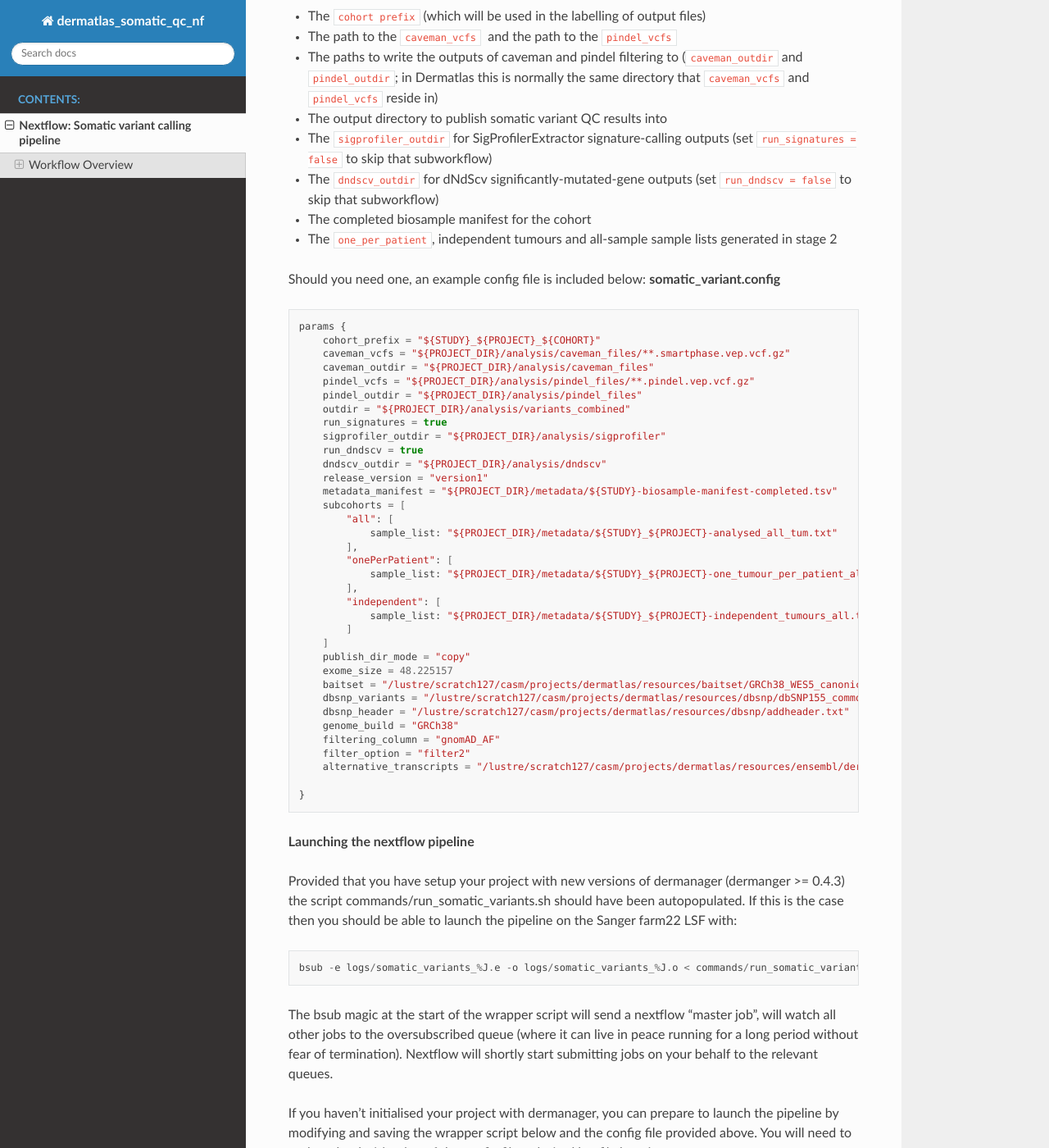
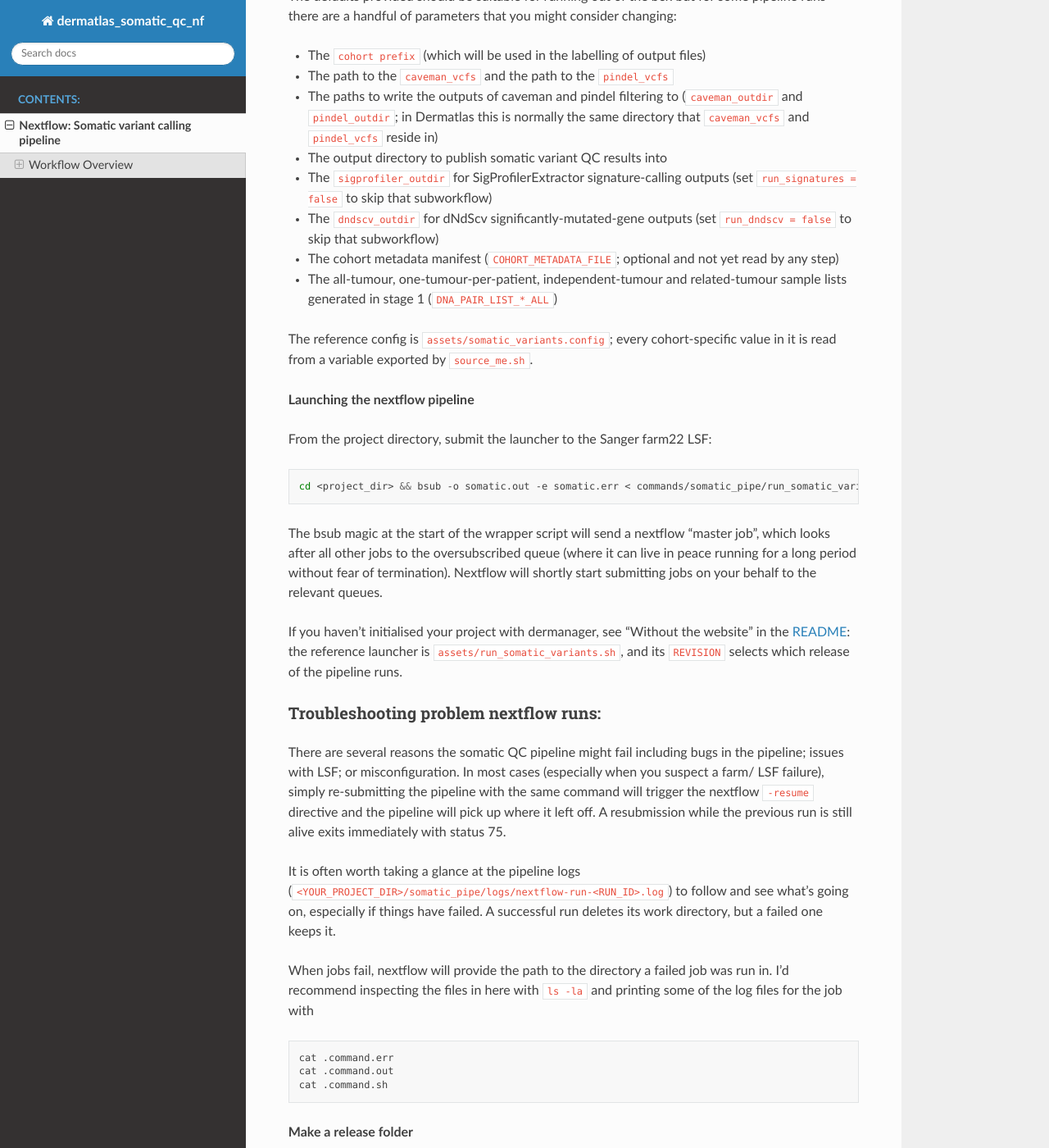
Before and after one commit to team113sanger/dermatlas_somatic_qc_nf, a Sphinx documentation site: the page built from docs/source/user_docs/somatic_qc_pipeline.md, in a window 1280 px wide and 1400 px high, scrolled down 982 px. Shown: the whole window at 82% size. Built offline with Sphinx 7.4.7 and the Read the Docs theme 3.1.0, drawn with Linux system fonts in a browser that asks for light colours; some of the changed text lies outside the part shown.

````diff
--- a/docs/source/conf.py
+++ b/docs/source/conf.py
@@ -9,7 +9,7 @@
 project = 'dermatlas_somatic_qc_nf'
 copyright = '2025, Jamie Billington'
 author = 'Kim Wong, Jamie Billington'
-release = '1.0.0'
+release = '1.2.1'
 
 # -- General configuration ---------------------------------------------------
 # https://www.sphinx-doc.org/en/master/usage/configuration.html#general-configuration
--- a/docs/source/user_docs/somatic_qc_pipeline.md
+++ b/docs/source/user_docs/somatic_qc_pipeline.md
@@ -2,7 +2,7 @@
 
 Somatic variant calling and post-processing for DERMATLAS can be run mostly with a single nextflow pipeline in a largely "set-and-forget" manner to reproduce the manual steps detailed in [DERMATLAS - Post-processing CaVEMan and Pindel calls]()
 
-This document contains an overview of how to configure and run the pipeline; for a more detailed explanation of the pipeline inputs and requirements for running can be found within the project [README](https://gitlab.internal.sanger.ac.uk/DERMATLAS/analysis-methods/dermatlas_somatic_qc_nf)
+This document contains an overview of how to configure and run the pipeline; for a more detailed explanation of the pipeline inputs and requirements for running can be found within the project [README](https://github.com/team113sanger/dermatlas_somatic_qc_nf)
 
 ## Workflow Overview
 
@@ -16,134 +16,47 @@ This document contains an overview of how to configure and run the pipeline; for
 
 The study-specific inputs required to run the somatic QC pipeline are: the sample vcfs for a study's matched tumour-normal pairs; sets of the sample groupings; and the study metadata sheet. See [dematlas analysis setup](https://dermatlas-docs-4861e2.pages.internal.sanger.ac.uk/user_docs/dermatlas_analysis_setup.html) for instructions on how to prepare these.
 
-Somatic QC is run on several cohort sample lists: matched tumours only, one tumour per patient, all independent tumours, etc.
+Somatic QC is run on several cohort sample lists: all analysed tumours, one tumour per patient, all independent tumours and related tumours (which is empty for most cohorts, and then produces no outputs).
 
 ### 2. Generating the cohort config file
 
-The nextflow pipeline’s config file encodes all the options and inputs we might want to pass to the pipeline. For newer versions of Dermanager (dermanager >= 0.4.3) this will be autogenerated for you and populated in your project directory in `commands/somatic_variants.config`. A wrapper script for launching the pipeline should also be created in `commands/run_somatic_variants.sh`
+The nextflow pipeline's config file encodes all the options and inputs we might want to pass to the pipeline. When a project is provisioned from the [Dermatlas cohorts page](https://team113.sanger.ac.uk/dermatlas/cohorts/) this is written for you to `commands/somatic_pipe/somatic_variants.config`, alongside the launcher `commands/somatic_pipe/run_somatic_variants.sh` and the project `source_me.sh` both of them read their locations from.
 
 The defaults provided should be suitable for running out of the box but for some pipeline runs there are a handful of parameters that you might consider changing:
 
 
 - The `cohort prefix` (which will be used in the labelling of output files)
-- The path to the `caveman_vcfs`  and the path to the `pindel_vcfs`
+- The path to the `caveman_vcfs`  and the path to the `pindel_vcfs`
 - The paths to write the outputs of caveman and pindel filtering to (`caveman_outdir` and `pindel_outdir`; in Dermatlas this is normally the same directory that `caveman_vcfs` and `pindel_vcfs` reside in)
 - The output directory to publish somatic variant QC results into
 - The `sigprofiler_outdir` for SigProfilerExtractor signature-calling outputs (set `run_signatures = false` to skip that subworkflow)
 - The `dndscv_outdir` for dNdScv significantly-mutated-gene outputs (set `run_dndscv = false` to skip that subworkflow)
-- The completed biosample manifest for the cohort
-- The `one_per_patient`, independent tumours and all-sample sample lists generated in stage 2
+- The cohort metadata manifest (`COHORT_METADATA_FILE`; optional and not yet read by any step)
+- The all-tumour, one-tumour-per-patient, independent-tumour and related-tumour sample lists generated in stage 1 (`DNA_PAIR_LIST_*_ALL`)
 
-
-Should you need one, an example config file is included below:
-**somatic\_variant.config**
-
-```java
-params {
-    cohort_prefix = "${STUDY}_${PROJECT}_${COHORT}"
-    caveman_vcfs = "${PROJECT_DIR}/analysis/caveman_files/**.smartphase.vep.vcf.gz"
-    caveman_outdir = "${PROJECT_DIR}/analysis/caveman_files"
-    pindel_vcfs = "${PROJECT_DIR}/analysis/pindel_files/**.pindel.vep.vcf.gz"
-    pindel_outdir = "${PROJECT_DIR}/analysis/pindel_files"
-    outdir = "${PROJECT_DIR}/analysis/variants_combined"
-    run_signatures = true
-    sigprofiler_outdir = "${PROJECT_DIR}/analysis/sigprofiler"
-    run_dndscv = true
-    dndscv_outdir = "${PROJECT_DIR}/analysis/dndscv"
-    release_version = "version1"
-    metadata_manifest = "${PROJECT_DIR}/metadata/${STUDY}-biosample-manifest-completed.tsv"
-    subcohorts = [
-        "all": [
-            sample_list: "${PROJECT_DIR}/metadata/${STUDY}_${PROJECT}-analysed_all_tum.txt"
-        ],
-        "onePerPatient": [
-            sample_list: "${PROJECT_DIR}/metadata/${STUDY}_${PROJECT}-one_tumour_per_patient_all_tum.txt"
-        ],
-        "independent": [
-            sample_list: "${PROJECT_DIR}/metadata/${STUDY}_${PROJECT}-independent_tumours_all.tsv"
-        ]
-    ]
-    publish_dir_mode = "copy"
-    exome_size = 48.225157
-    baitset = "/lustre/scratch127/casm/projects/dermatlas/resources/baitset/GRCh38_WES5_canonical_pad100.merged.bed"
-    dbsnp_variants = "/lustre/scratch127/casm/projects/dermatlas/resources/dbsnp/dbSNP155_common.tsv.gz{,.tbi}"
-    dbsnp_header = "/lustre/scratch127/casm/projects/dermatlas/resources/dbsnp/addheader.txt"
-    genome_build = "GRCh38"
-    filtering_column = "gnomAD_AF"
-    filter_option = "filter2"
-    alternative_transcripts = "/lustre/scratch127/casm/projects/dermatlas/resources/ensembl/dermatlas_noncanonical_transcripts_ens103.tsv"
-
-}
-```
+The reference config is [`assets/somatic_variants.config`](https://github.com/team113sanger/dermatlas_somatic_qc_nf/blob/main/assets/somatic_variants.config);
+every cohort-specific value in it is read from a variable exported by `source_me.sh`.
 
 **Launching the nextflow pipeline**
 
-Provided that you have setup your project with new versions of dermanager (dermanger >= 0.4.3) the script commands/run_somatic_variants.sh should have been autopopulated. If this is the case then you should be able to launch the pipeline on the Sanger farm22 LSF with:
+From the project directory, submit the launcher to the Sanger farm22 LSF:
 
-
-```
-bsub -e logs/somatic_variants_%J.e -o logs/somatic_variants_%J.o < commands/run_somatic_variants.sh
+```bash
+cd <project_dir> && bsub -o somatic.out -e somatic.err < commands/somatic_pipe/run_somatic_variants.sh
 ```
 
+The bsub magic at the start of the wrapper script will send a nextflow "master job", which looks after all other jobs to the oversubscribed queue (where it can live in peace running for a long period without fear of termination). Nextflow will shortly start submitting jobs on your behalf to the relevant queues.
 
-The bsub magic at the start of the wrapper script will send a nextflow “master job”, will watch all other jobs to the oversubscribed queue (where it can live in peace running for a long period without fear of termination). Nextflow will shortly start submitting jobs on your behalf to the relevant queues.
-
-If you haven’t initialised your project with dermanager, you can prepare to launch the pipeline by modifying and saving the wrapper script below and the config file provided above. You will need to update the desitination of the config file + desired log file locations.
-
-In this script the “-r"  option specifies which version of the pipeline you’d like to run. Normally you should select the latest version. Check the project gitlab for info on latest versions.
-
-
-**Example file:**
-
-**run\_somatic\_calling.sh**
-
-```bash
-#!/bin/bash
-#BSUB -q oversubscribed
-#BSUB -G team113-grp
-#BSUB -R "select[mem>8000] rusage[mem=8000] span[hosts=1]"
-#BSUB -M 8000
-#BSUB -oo analysis/logs/somatic_variants_pipeline_%J.o
-#BSUB -eo analysis/logs/somatic_variants_pipeline_%J.e
-
-set -euo pipefail
-
-source source_me.sh
-
-export COHORT="DEMO"
-export REVISION="1.2.0"
-
-# Load module dependencies
-module load nextflow-23.10.0
-module load /software/modules/ISG/singularity/3.11.4
-
-# Create a nextflow job that will spawn other jobs
-nextflow run 'https://github.com/team113sanger/dermatlas_somatic_qc_nf' \
--resume \
--r ${REVISION} \
--c commands/somatic_variants.config \
--profile farm22
-```
-
-If you called the script `run_somatic_variants.sh` then you'll be able to submit
-
-```bash
-bsub -e logs/somatic_variants_%J.e -o logs/somatic_variants_%J.o < commands/run_somatic_variants.sh
-```
-
-The bsub magic at the start of the wrapper script will send a nextflow "master job", which looks after all other jobs to the oversubscribed queue (where it can live in peace running for a long period without fear of termination). Nextflow will shortly start submitting jobs on your behalf to the relevant queues
+If you haven't initialised your project with dermanager, see "Without the website" in the
+[README](https://github.com/team113sanger/dermatlas_somatic_qc_nf#without-the-website): the reference launcher is
+[`assets/run_somatic_variants.sh`](https://github.com/team113sanger/dermatlas_somatic_qc_nf/blob/main/assets/run_somatic_variants.sh),
+and its `REVISION` selects which release of the pipeline runs.
 
 ### Troubleshooting problem nextflow runs:
 
-There are several reasons the somatic QC pipeline might fail including bugs in the pipeline; issues with LSF; or misconfiguration.  In most cases (especially when you suspect a farm/ LSF failure), simply re-submitting the pipeline with
+There are several reasons the somatic QC pipeline might fail including bugs in the pipeline; issues with LSF; or misconfiguration.  In most cases (especially when you suspect a farm/ LSF failure), simply re-submitting the pipeline with the same command will trigger the nextflow `-resume` directive and the pipeline will pick up where it left off. A resubmission while the previous run is still alive exits immediately with status 75.
 
-```bash
-bsub < run_somatic_calling.sh
-```
-
-will trigger the nextflow `-resume` directive and the pipeline will pick up where it left off.
-
-It is often worth taking a glance at the pipeline logs (<YOUR\_PROJECT\_DIR>/analysis/logs/somatic\_variants\_%J.o) to follow and see what's going on, especially if things have failed/
+It is often worth taking a glance at the pipeline logs (`<YOUR_PROJECT_DIR>/somatic_pipe/logs/nextflow-run-<RUN_ID>.log`) to follow and see what's going on, especially if things have failed. A successful run deletes its work directory, but a failed one keeps it.
 
 When jobs fail, nextflow will provide the path to the directory a failed job was run in. I'd recommend inspecting the files in here with `ls -la` and printing some of the log files for the job with
 
````
Also changed, not shown: CHANGELOG.md (+85 -0 lines), README.md (+245 -45 lines), 7 other files.
